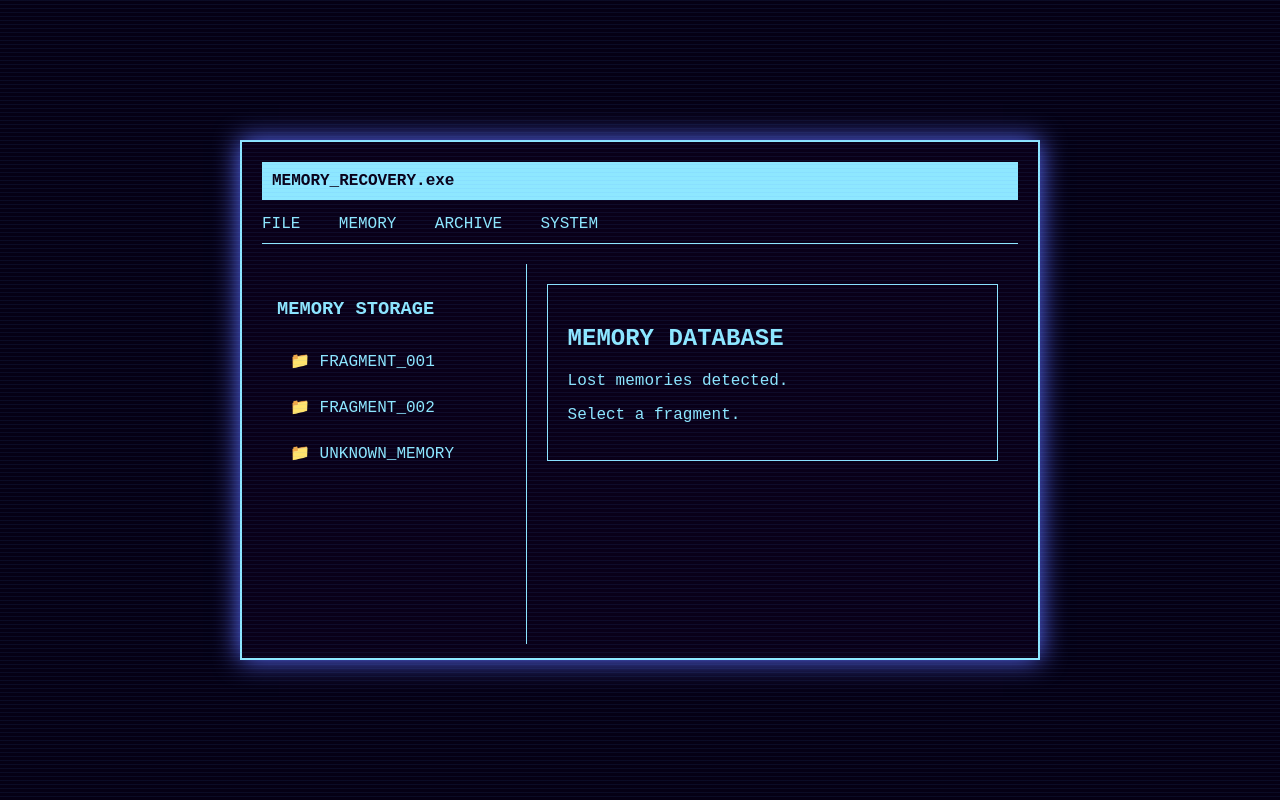
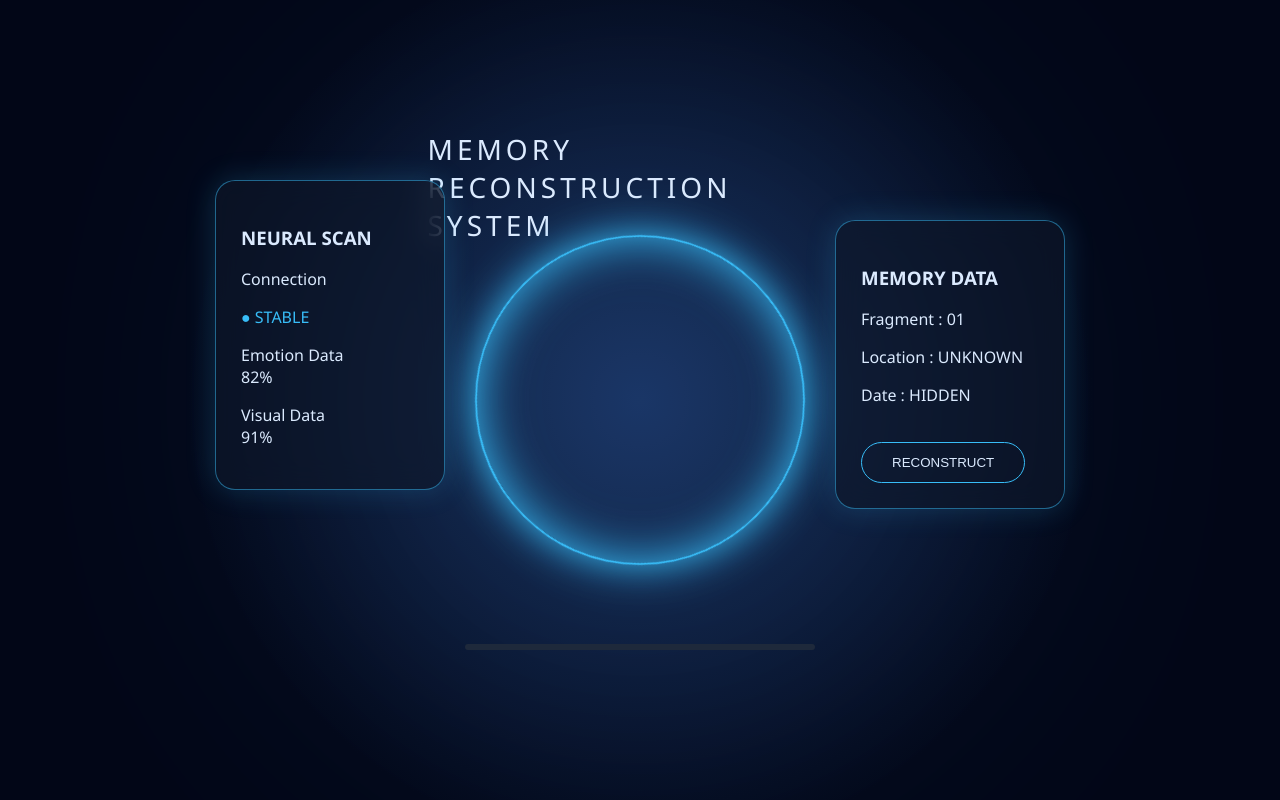
Before and after one commit to skdjf-sdkfjk/MEMORY, a plain HTML site: page index.html in a window 1280 px wide. Drawn offline with Linux system fonts and the light colour scheme.

Commit message:
Update index.html

```diff
--- a/index.html
+++ b/index.html
@@ -1,8 +1,9 @@
 <!DOCTYPE html>
 <html lang="ko">
 <head>
+
 <meta charset="UTF-8">
-<title>MEMORY_RECOVERY.exe</title>
+<title>Memory Reconstruction</title>
 
 <style>
 
@@ -13,9 +14,10 @@ box-sizing:border-box;
 body{
 margin:0;
 height:100vh;
-background:#050014;
-color:#8ee7ff;
-font-family:"Courier New",monospace;
+background:
+radial-gradient(circle at center,#172554,#020617 60%);
+font-family:'Segoe UI',sans-serif;
+color:#dbeafe;
 display:flex;
 justify-content:center;
 align-items:center;
@@ -23,117 +25,125 @@ overflow:hidden;
 }
 
 
+/* 홀로그램 빛 */
+
 body:before{
 content:"";
-position:fixed;
-inset:0;
-background:
-linear-gradient(
-rgba(80,150,255,.08) 1px,
-transparent 1px
-);
-background-size:100% 4px;
-pointer-events:none;
+position:absolute;
+width:600px;
+height:600px;
+border-radius:50%;
+background:#38bdf8;
+filter:blur(150px);
+opacity:.15;
 }
 
 
 
-.terminal{
+/* 메인 AR 공간 */
 
-width:800px;
-height:520px;
-background:#090018;
-border:2px solid #8ee7ff;
+.ar{
+width:850px;
+height:600px;
+position:relative;
+}
+
+
+
+/* 중앙 홀로그램 */
+
+.holo{
+
+position:absolute;
+left:50%;
+top:50%;
+transform:translate(-50%,-50%);
+
+width:330px;
+height:330px;
+
+border-radius:50%;
+
+border:2px solid #38bdf8;
+
 box-shadow:
-0 0 25px #5b6cff;
-padding:20px;
+0 0 40px #38bdf8,
+inset 0 0 50px #38bdf8;
+
+animation:rotate 8s linear infinite;
 
 }
 
 
 
-.header{
+@keyframes rotate{
 
-background:#8ee7ff;
-color:#090018;
-padding:10px;
-font-weight:bold;
+from{
+transform:translate(-50%,-50%) rotate(0deg);
+}
+
+to{
+transform:translate(-50%,-50%) rotate(360deg);
+}
 
 }
 
 
 
-.menu{
+/* UI 패널 */
 
-margin-top:15px;
-border-bottom:1px solid #8ee7ff;
-padding-bottom:10px;
+.panel{
+
+position:absolute;
+
+background:rgba(15,23,42,.65);
+
+backdrop-filter:blur(15px);
+
+border:1px solid rgba(56,189,248,.5);
+
+border-radius:20px;
+
+padding:25px;
+
+box-shadow:0 0 30px rgba(56,189,248,.2);
 
 }
 
 
 
-.menu span{
+.left{
+left:0;
+top:80px;
+width:230px;
+}
 
-margin-right:25px;
+
+.right{
+right:0;
+top:120px;
+width:230px;
+}
+
+
+
+.title{
+
+position:absolute;
+top:30px;
+left:50%;
+transform:translateX(-50%);
+
+font-size:28px;
+letter-spacing:4px;
 
 }
 
 
 
-.content{
+.status{
 
-display:flex;
-height:380px;
-margin-top:20px;
-
-}
-
-
-
-.files{
-
-width:35%;
-border-right:1px solid #8ee7ff;
-padding:15px;
-
-}
-
-
-
-.file{
-
-padding:12px;
-cursor:pointer;
-border:1px solid transparent;
-
-}
-
-
-
-.file:hover{
-
-border:1px solid #8ee7ff;
-background:#11102b;
-
-}
-
-
-
-.main{
-
-flex:1;
-padding:20px;
-
-}
-
-
-
-.card{
-
-border:1px solid #8ee7ff;
-padding:20px;
-margin-bottom:20px;
+color:#38bdf8;
 
 }
 
@@ -141,19 +151,53 @@ margin-bottom:20px;
 
 button{
 
+margin-top:20px;
+
+padding:12px 30px;
+
+border-radius:30px;
+
+border:1px solid #38bdf8;
+
 background:transparent;
-border:1px solid #8ee7ff;
-color:#8ee7ff;
-padding:12px 30px;
+
+color:#dbeafe;
+
 cursor:pointer;
 
 }
 
 
+
 button:hover{
 
-background:#8ee7ff;
-color:#090018;
+background:#38bdf8;
+
+color:#020617;
+
+}
+
+
+
+.scan{
+
+position:absolute;
+
+bottom:50px;
+
+left:50%;
+
+transform:translateX(-50%);
+
+width:350px;
+
+height:6px;
+
+background:#1e293b;
+
+border-radius:10px;
+
+overflow:hidden;
 
 }
 
@@ -161,71 +205,56 @@ color:#090018;
 
 .progress{
 
-height:15px;
-border:1px solid #8ee7ff;
-margin-top:20px;
+height:100%;
+
+width:0%;
+
+background:#38bdf8;
 
 }
 
 
 
-.bar{
+#result{
 
-height:100%;
-width:0%;
-background:#8ee7ff;
+display:none;
+
+position:absolute;
+
+inset:0;
+
+background:rgba(2,6,23,.8);
+
+backdrop-filter:blur(10px);
+
+align-items:center;
+
+justify-content:center;
+
+flex-direction:column;
+
+text-align:center;
 
 }
 
 
 
-#restore,
-#complete{
+.resultText{
 
-display:none;
+font-size:40px;
+
+color:#38bdf8;
+
+animation:pulse 1.5s infinite;
 
 }
 
 
 
-.fragment{
-
-font-size:30px;
-color:white;
-animation:float 1s infinite alternate;
-
-}
-
-
-
-@keyframes float{
-
-from{
-opacity:.5;
-}
-
-to{
-opacity:1;
-}
-
-}
-
-
-
-.future{
-
-font-size:32px;
-color:#fff;
-animation:blink 1s infinite;
-
-}
-
-
-
-@keyframes blink{
+@keyframes pulse{
 
 50%{
-opacity:0;
+opacity:.4;
 }
 
 }
@@ -236,53 +265,51 @@ opacity:0;
 
 </head>
 
+
 <body>
 
 
-<div class="terminal">
+<div class="ar">
 
 
-<div class="header">
-MEMORY_RECOVERY.exe
-</div>
-
-
-<div class="menu">
-
-FILE &nbsp;&nbsp;
-MEMORY &nbsp;&nbsp;
-ARCHIVE &nbsp;&nbsp;
-SYSTEM
-
+<div class="title">
+MEMORY RECONSTRUCTION SYSTEM
 </div>
 
 
 
-<div class="content">
+<div class="holo"></div>
 
 
-<div class="files">
 
+<div class="panel left">
 
 <h3>
-MEMORY STORAGE
+NEURAL SCAN
 </h3>
 
 
-<div class="file" onclick="openFile(1)">
-📁 FRAGMENT_001
-</div>
+<p>
+Connection
+</p>
+
+<p class="status">
+● STABLE
+</p>
 
 
-<div class="file" onclick="openFile(2)">
-📁 FRAGMENT_002
-</div>
+<p>
+Emotion Data
+<br>
+82%
+</p>
 
 
-<div class="file" onclick="openFile(3)">
-📁 UNKNOWN_MEMORY
-</div>
-
+<p>
+Visual Data
+<br>
+91%
+</p>
 
 
 </div>
@@ -290,56 +317,35 @@ MEMORY STORAGE
 
 
 
-<div class="main">
+
+<div class="panel right">
 
 
-<div class="card" id="start">
-
-
-<h2>
-MEMORY DATABASE
-</h2>
+<h3>
+MEMORY DATA
+</h3>
 
 
 <p>
-Lost memories detected.
+Fragment : 01</p>
+
+<p>
+Location :
+UNKNOWN
 </p>
 
 
 <p>
-Select a fragment.
+Date :
+HIDDEN
 </p>
 
 
-</div>
+<button onclick="start()">
 
+RECONSTRUCT
 
-
-<div class="card" id="restore">
-
-
-<h2>
-RESTORING MEMORY
-</h2>
-
-
-<div class="fragment">
-
-MEMORY FRAGMENT
-
-</div>
-
-
-<p id="info">
-Connecting data...
-</p>
-
-
-<div class="progress">
-
-<div class="bar" id="bar"></div>
-
-</div>
+</button>
 
 
 </div>
@@ -347,45 +353,44 @@ Connecting data...
 
 
 
-<div class="card" id="complete">
+
+<div class="scan">
+
+<div class="progress" id="progress">
+
+</div>
+
+</div>
 
 
-<h1 class="future">
 
-RECOVERY COMPLETE
 
-</h1>
+
+<div id="result">
+
+
+<div class="resultText">
+
+MEMORY RESTORED
+
+</div>
+
+
+<br>
 
 
 <p>
 
-FILE : FIRST_CONTACT.dat
+A memory has been recovered.
 
 </p>
 
 
 <p>
 
-DATE : UNKNOWN
+But this memory belongs to the future.
 
 </p>
-
-
-<br>
-
-
-<h3>
-
-THIS MEMORY BELONGS TO THE FUTURE.
-
-</h3>
-
-
-</div>
-
-
-
-</div>
 
 
 </div>
@@ -396,72 +401,26 @@ THIS MEMORY BELONGS TO THE FUTURE.
 
 
 
+
+
 <script>
 
 
-let selected=false;
+function start(){
 
 
-function openFile(num){
-
-
-if(selected)return;
-
-selected=true;
-
-
-document.getElementById("start").style.display="none";
-
-document.getElementById("restore").style.display="block";
-
-
-
-let bar=document.getElementById("bar");
-
-let info=document.getElementById("info");
-
+let bar=document.getElementById("progress");
 
 let value=0;
-
 
 
 let timer=setInterval(()=>{
 
 
-value+=5;
+value+=2;
 
 
 bar.style.width=value+"%";
-
-
-
-if(value<30){
-
-info.innerHTML=
-"Searching memory fragments...";
-
-}
-
-else if(value<60){
-
-info.innerHTML=
-"Rebuilding deleted data...";
-
-}
-
-else if(value<90){
-
-info.innerHTML=
-"Connecting unknown memories...";
-
-}
-
-else{
-
-info.innerHTML=
-"WARNING : Future data detected.";
-
-}
 
 
 
@@ -471,22 +430,23 @@ if(value>=100){
 clearInterval(timer);
 
 
+
 setTimeout(()=>{
 
 
-document.getElementById("restore").style.display="none";
-
-document.getElementById("complete").style.display="block";
+document.getElementById("result")
+.style.display="flex";
 
 
-},1000);
+},800);
+
 
 
 }
 
 
 
-},300);
+},50);
 
 
 
```
